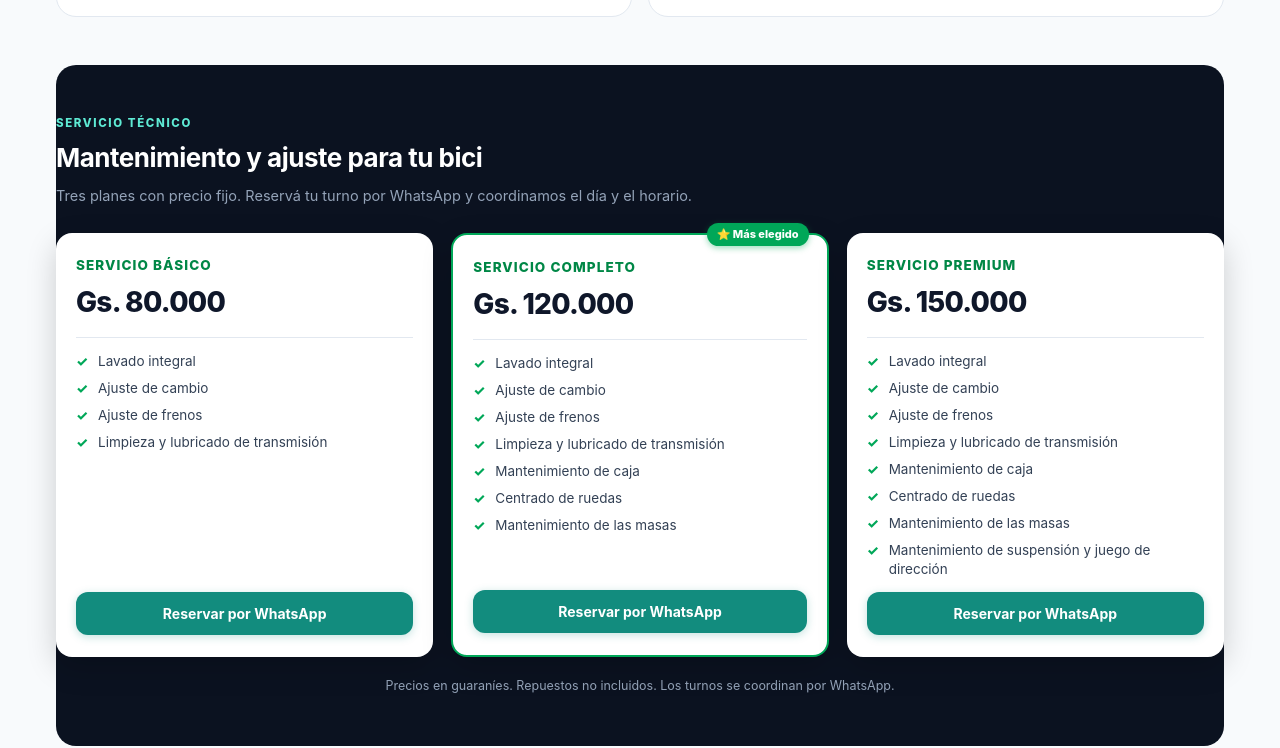
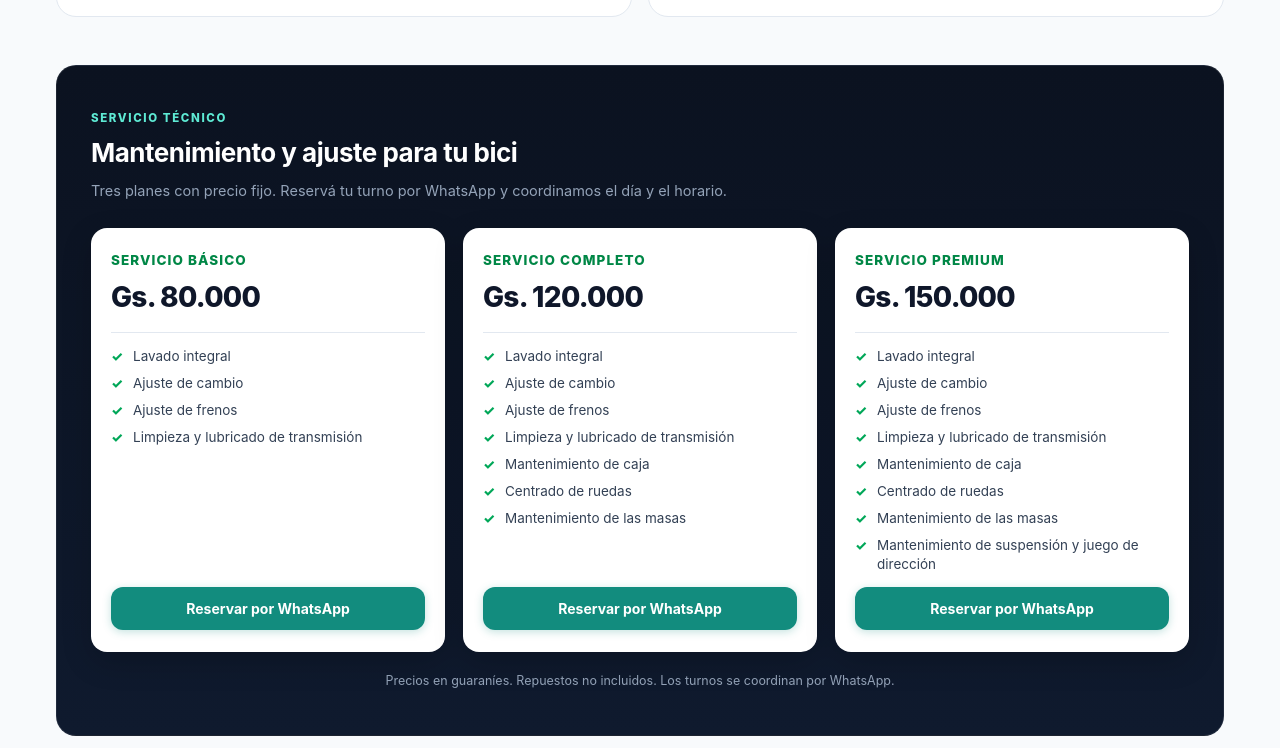
Before and after one commit to llnikoll/jaka.com, a plain HTML site: page tienda/index.html in a window 1280 px wide. Shown: the part 774-1522 px from the top of the page. Drawn offline with Linux system fonts and the light colour scheme.

Commit message:
Logo del catalogo lleva a la seleccion; quitar 'Mas elegido' y mejorar servicio tecnico

```diff
--- a/tienda/assets/app.js
+++ b/tienda/assets/app.js
@@ -463,7 +463,6 @@
 
     $('#btn-mas').addEventListener('click', () => { estado.mostrados += CONFIG.porPagina; renderizarGrilla(); });
     $('#btn-limpiar-filtros').addEventListener('click', limpiarFiltros);
-    $('#ir-inicio').addEventListener('click', (ev) => { ev.preventDefault(); limpiarFiltros(); });
     $('#btn-menu-categorias').addEventListener('click', () => {
       $('#categorias').scrollIntoView({ behavior: 'smooth', block: 'nearest' });
     });
--- a/tienda/assets/estilos.css
+++ b/tienda/assets/estilos.css
@@ -1748,11 +1748,15 @@ fieldset.campo legend { font-size: 12.5px; font-weight: 700; color: var(--tinta-
 
 /* Servicio Técnico */
 .servicio {
-  background: #0b1220;
+  background: linear-gradient(180deg, #0b1220 0%, #0f1a2e 100%);
+  border: 1px solid rgba(255, 255, 255, 0.07);
   color: #e2e8f0;
-  padding: 44px 0 50px;
+  padding: 38px 34px 44px;
   border-radius: var(--radio-xl);
   margin: 20px 0 30px;
+}
+@media (max-width: 700px) {
+  .servicio { padding: 28px 18px 32px; }
 }
 .servicio__etiqueta {
   display: inline-block;
@@ -1786,22 +1790,6 @@ fieldset.campo legend { font-size: 12.5px; font-weight: 700; color: var(--tinta-
 }
 .plan:hover { transform: translateY(-3px); box-shadow: 0 14px 40px rgba(0,0,0,0.25); }
 
-/* Plan destacado ("Más elegido") */
-.plan--destacado {
-  border: 2px solid var(--verde);
-}
-.plan__badge-popular {
-  position: absolute;
-  top: -12px;
-  right: 18px;
-  background: var(--verde);
-  color: #fff;
-  font-size: 11px;
-  font-weight: 800;
-  padding: 3px 10px;
-  border-radius: var(--radio-pill);
-  box-shadow: 0 2px 6px rgba(0, 167, 88, 0.4);
-}
 
 .plan__cabecera { border-bottom: 1px solid var(--linea); padding-bottom: 14px; }
 .plan__nombre { margin: 0; font-size: 13.5px; font-weight: 800; letter-spacing: 0.08em; text-transform: uppercase; color: var(--verde-oscuro); }
--- a/tienda/index.html
+++ b/tienda/index.html
@@ -277,8 +277,7 @@ src="https://www.facebook.com/tr?id=1521450706425502&ev=PageView&noscript=1"/></
         </ul>
         <a class="btn btn--wa plan__cta" href="https://wa.me/595993539237?text=Hola!%20Quiero%20reservar%20un%20turno%20de%20Servicio%20B%C3%A1sico%20(Gs.%2080.000)." target="_blank" rel="noopener">Reservar por WhatsApp</a>
       </article>
-      <article class="plan plan--destacado">
-        <span class="plan__badge-popular">⭐ Más elegido</span>
+      <article class="plan">
         <header class="plan__cabecera">
           <h3 class="plan__nombre">Servicio Completo</h3>
           <p class="plan__precio">Gs. 120.000</p>
```
Also changed, not shown: tienda/tienda.html (+1 -1 lines).
